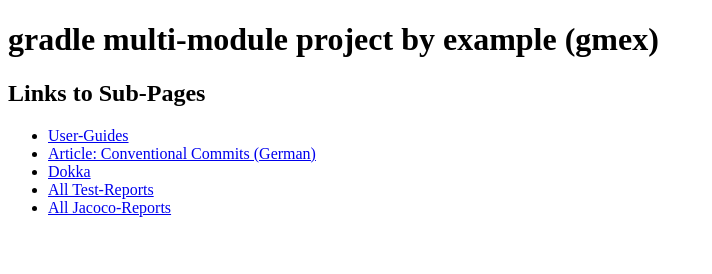
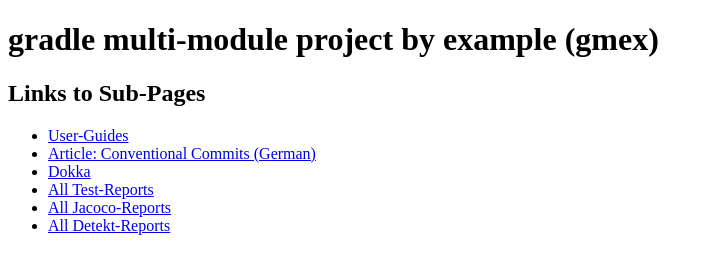
Before and after one commit to triplem/gradle-by-example, a plain HTML site: page src/documentation/index.html in a window 1280 px wide. Shown: the whole page, without its empty margins (0-712 px from the left). Drawn offline with Linux system fonts and the light colour scheme.

Commit message:
fix: replace jcenter in gradle, add detekt reports, remove most deprecations in gradle
* fix: remove unncessary and deprecated config

```diff
--- a/src/documentation/index.html
+++ b/src/documentation/index.html
@@ -13,6 +13,7 @@
       <li><a href="dokka/index.html">Dokka</a></li>
       <li><a href="tests/index.html">All Test-Reports</a></li>
       <li><a href="jacoco/index.html">All Jacoco-Reports</a></li>
+      <li><a href="detekt/index.html">All Detekt-Reports</a></li>
     </ul>
 
   </body>
```
Also changed, not shown: 6 other files.
